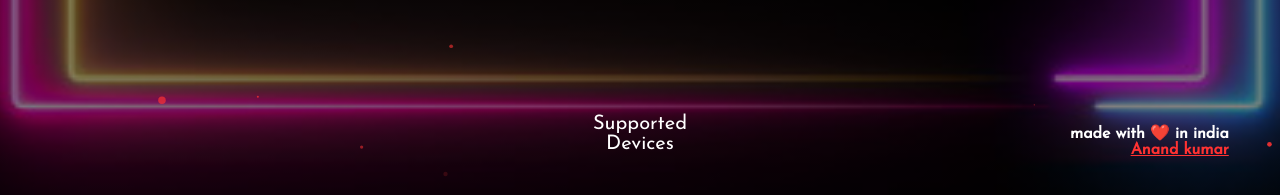
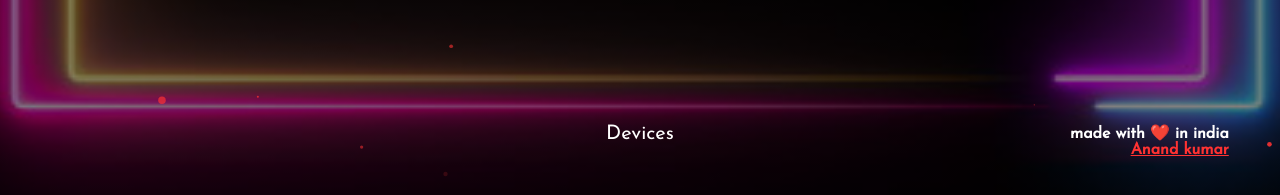
Before and after one commit to myui-custom/in, a plain HTML site: page index.html in a window 1280 px wide. Shown: the part 602-797 px from the top of the page. Drawn offline with nearby package versions, Linux system fonts and the light colour scheme.

Commit message:
reverted Supported devices to Devices

```diff
--- a/index.html
+++ b/index.html
@@ -31,7 +31,7 @@
     </div>
     <a id="about" onclick="showabout()" class="animated fadeIn" style="animation-delay: 1000ms;">About</a>
     <a id="work" onclick="showwork()" class="animated fadeIn" style="animation-delay: 1000ms;">Downloads</a>
-    <a id="contact" onclick="showcontact()" class="animated fadeIn" style="animation-delay: 1000ms;">Supported Devices</a>
+    <a id="contact" onclick="showcontact()" class="animated fadeIn" style="animation-delay: 1000ms;">Devices</a>
     <a id="projects" onclick="showprojects()" class="animated fadeIn" style="animation-delay: 1000ms;">Projects</a>
     <div id="middle" class="animated slideInDown" style="animation-delay: 2000ms;">
         <h1>MYUi CustoM</h1>
@@ -39,7 +39,7 @@
         <div id="menu">
             <a onclick="showabout()">About</a>
             <a onclick="showwork()">Downloads</a>
-            <a onclick="showcontact()">Supported Devices</a>
+            <a onclick="showcontact()">Devices</a>
             <a onclick="showprojects()">Projects</a>
         </div>
         <table>
```
